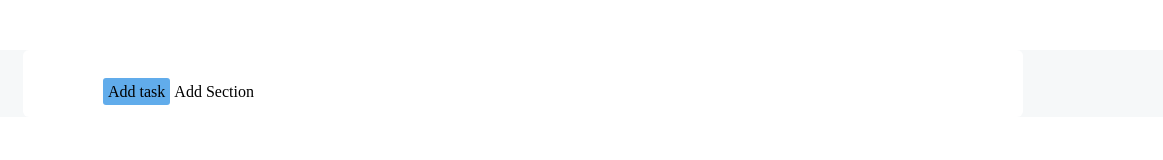
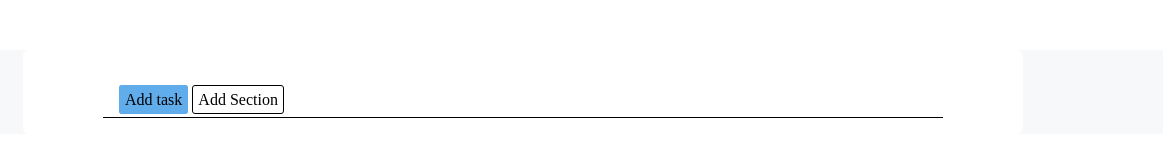
Before and after one commit to luciobo/html-css-toboolist, a plain HTML site: page index.html in a window 1280 px wide. Shown: the full height of the page, 117-1280 px from the left. Drawn offline with Linux system fonts and the light colour scheme.

Commit message:
pulsanti inziali

```diff
--- a/css/style.css
+++ b/css/style.css
@@ -19,12 +19,21 @@ main {
     border-radius: 6px;
 }
 
+.sect-align {
+    padding: 0.5rem 1rem 0.5rem;
+    border-bottom: 1px solid black;
+}
+
 #badg-head {
     background-color: rgb(97, 172, 235);
+    border-radius: 3px ;
     padding: 5px;
+    border: 1px solid rgb(97, 172, 235);
     border-radius: 3px;
 }
 
 #badg-head2 {
-    border-radius: solid black;
+    padding: 5px;
+    border: 1px solid black ;
+    border-radius: 3px;
 }
--- a/index.html
+++ b/index.html
@@ -17,7 +17,7 @@
 
     <main>
         <div class="conteiner">
-            <section>
+            <section class="sect-align">
                 <span id="badg-head">Add task</span>
                 <span id="badg-head2">Add Section</span>
 
```
